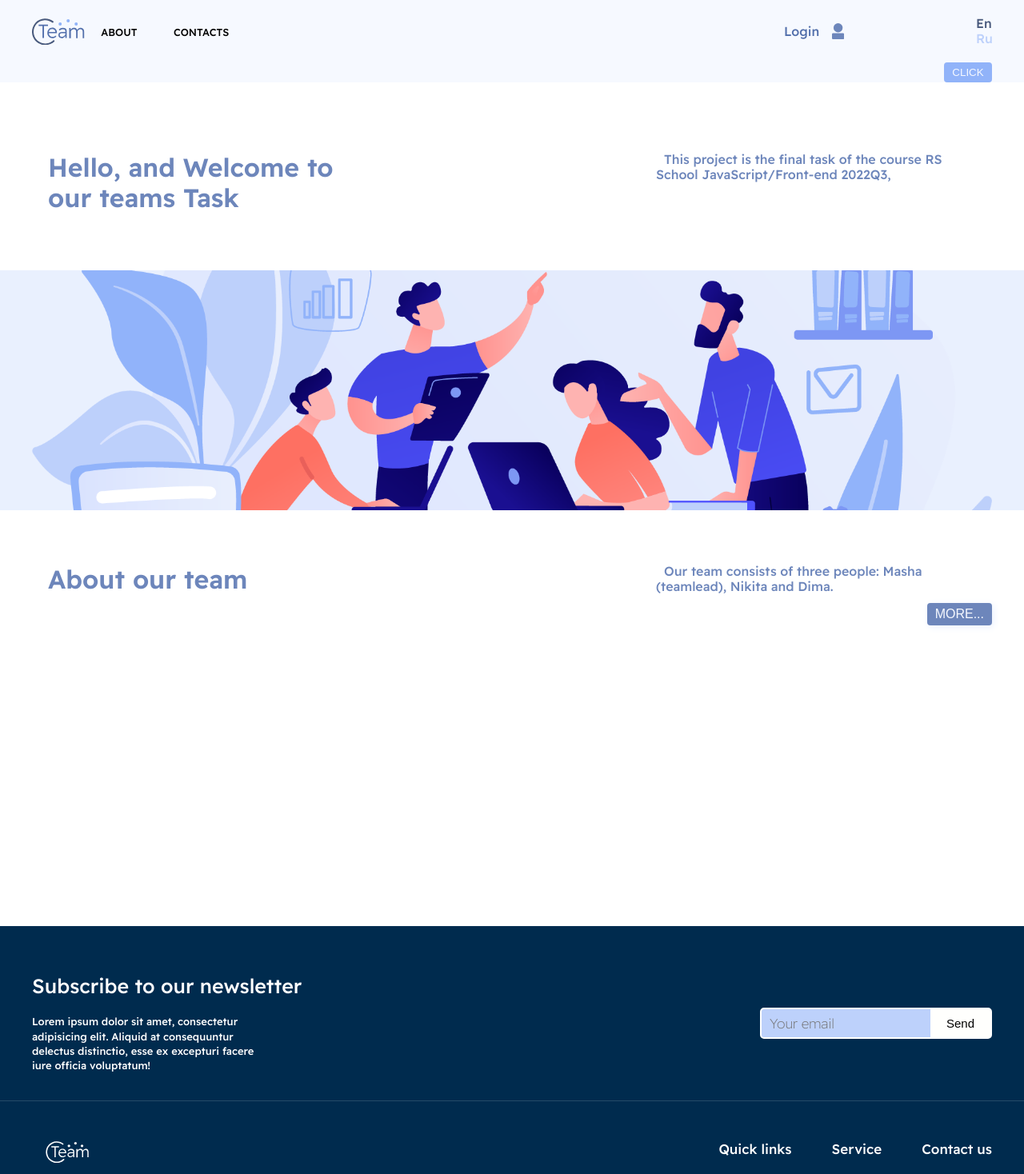
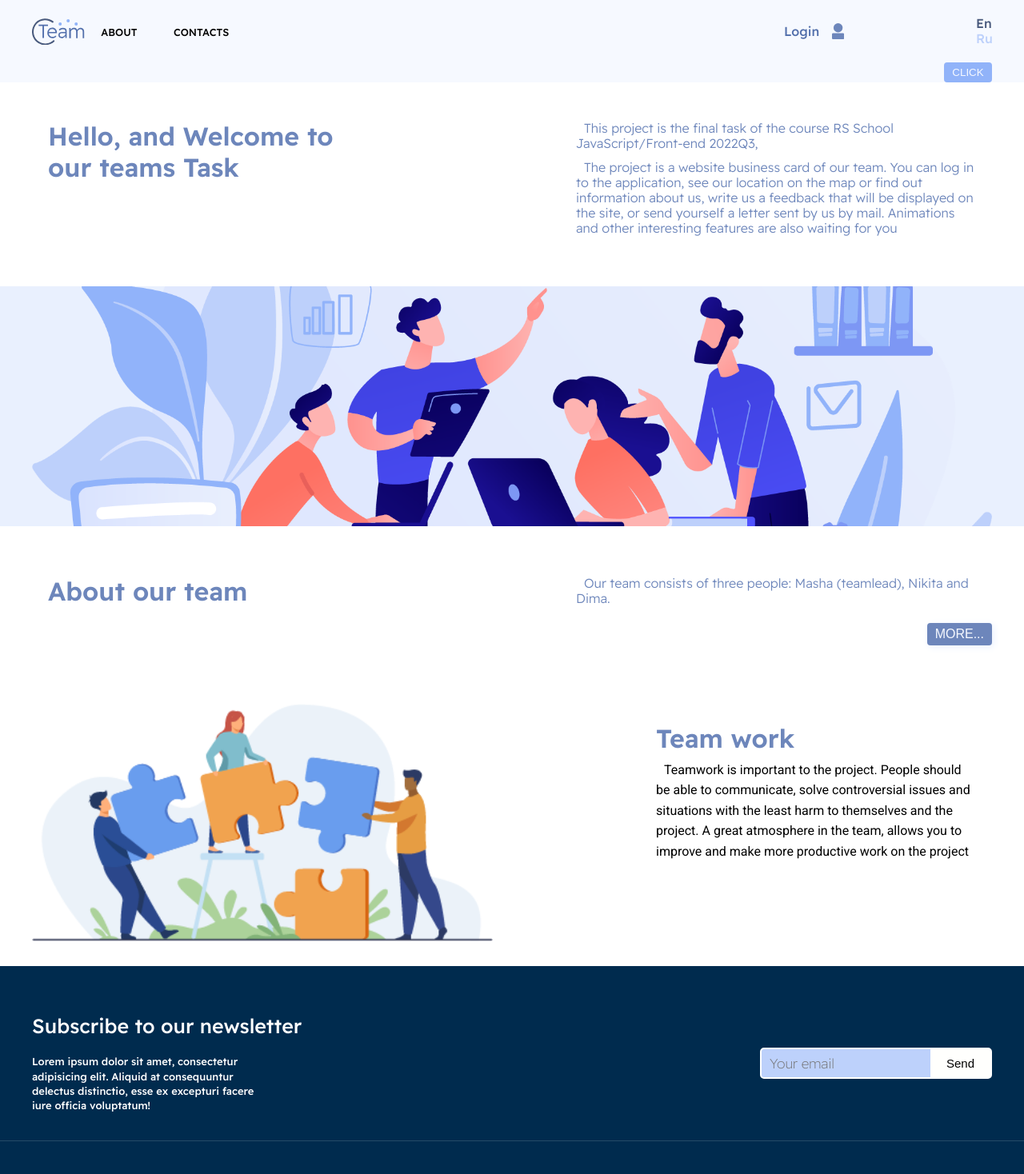
Before and after one commit to MaryAnzh/final-task, a Next.js app: page / in a window 1280 px wide. Shown: the top 1468 px of the page at 80% size. Built offline with nearby package versions, Linux system fonts and the light colour scheme; no server answers.

Commit message:
feat: add article about task

```diff
--- a/src/components/common/info-article/styled.ts
+++ b/src/components/common/info-article/styled.ts
@@ -3,7 +3,7 @@ import styled from "styled-components";
 export const ArticleWrap = styled.div`
     max-width: 1200px;
     width: 100%;
-    height: 220px;
+    min-height: 220px;
     padding: 20px 0;
     display: flex;
     flex-direction: column;
@@ -35,12 +35,17 @@ export const ArticleTitle = styled.h2`
     }
 `;
 
-export const ArticleText = styled.p`
-    max-width: 400px;
+export const ArticleText = styled.div`
+    max-width: 500px;
     width: 100%;
+`;
+
+export const ArticleTextP = styled.p`
     font-family: ${({ theme }) => theme.titleFamily};
     color: ${({ theme }) => theme.themeColor.font};
+    font-weight: 300;
     font-size: 1rem;
+    padding-bottom: 10px;
 
     &::first-letter {
         padding-left: 10px;
--- a/src/components/common/info-article/task-info/index.tsx
+++ b/src/components/common/info-article/task-info/index.tsx
@@ -5,19 +5,27 @@ import {
     ArticleWrap,
     ArticleInfo,
     ArticleTitle,
-    ArticleText
+    ArticleText,
+    ArticleTextP
 } from "../styled";
 
 export const TaskInfo = () => {
     const router = useRouter();
     const t = router.locale === 'en' ? en : ru;
 
-    return(
+    return (
         <ArticleWrap>
             <ArticleInfo>
                 <ArticleTitle>{t.GREETING_TITLE}</ArticleTitle>
-                <ArticleText>{t.GREETING_TEXT}</ArticleText>
+                <ArticleText>
+                    <ArticleTextP>
+                        {t.GREETING_TEXT}
+                    </ArticleTextP>
+                    <ArticleTextP>
+                        {t.GREETING_TEXT_2}
+                    </ArticleTextP>
+                </ArticleText>
             </ArticleInfo>
-        </ArticleWrap>
+        </ArticleWrap >
     );
 }
--- a/src/components/common/info-article/team-info/index.tsx
+++ b/src/components/common/info-article/team-info/index.tsx
@@ -7,7 +7,8 @@ import {
     ArticleInfo,
     ArticleTitle,
     ArticleText,
-    ArticleButtonWrap
+    ArticleButtonWrap,
+    ArticleTextP,
 } from "../styled";
 
 export const TeamInfoArticle = () => {
@@ -18,7 +19,11 @@ export const TeamInfoArticle = () => {
         <ArticleWrap>
             <ArticleInfo>
                 <ArticleTitle>{t.TEAM_INFO_TITLE}</ArticleTitle>
-                <ArticleText>{t.TEAM_INFO_TEXT}</ArticleText>
+                <ArticleText>
+                    <ArticleTextP>
+                        {t.TEAM_INFO_TEXT}
+                    </ArticleTextP>
+                </ArticleText>
             </ArticleInfo>
             <ArticleButtonWrap>
                 <LinkButton>{t.MORE}</LinkButton>
--- /dev/null
+++ b/src/components/simple/teem-info-block/index.tsx
@@ -0,0 +1,20 @@
+import { useRouter } from 'next/router';
+import { en } from '../../../data/locales/en';
+import { ru } from '../../../data/locales/ru';
+import {
+    TeamInfoWrap,
+    AboutTeamWorkTitle,
+    AboutTeamWorkText
+} from "./styled";
+
+export const TeamInfoBlock = () => {
+    const router = useRouter();
+    const t = router.locale === 'en' ? en : ru;
+
+    return (
+        <TeamInfoWrap>
+            <AboutTeamWorkTitle>{t.TEAM_WORK}</AboutTeamWorkTitle>
+            <AboutTeamWorkText>{t.TEAM_WORK_TEXT}</AboutTeamWorkText>
+        </TeamInfoWrap>
+    );
+}
--- /dev/null
+++ b/src/components/simple/teem-info-block/styled.ts
@@ -0,0 +1,38 @@
+import styled from "styled-components";
+
+export const TeamInfoWrap = styled.article`
+    max-width: 1200px;
+    width: 100%;
+    min-height: 300px;
+    height: fit-content;
+    padding: 20px;
+    display: flex;
+    flex-direction: column;
+    align-items: flex-end;
+    background-image: url(./img/team-info.png);
+    background-repeat: no-repeat;
+    background-position-x: left;
+    background-position-y: center;
+    background-size: 48%;
+    margin-bottom: 30px;
+    line-height: 1.6;
+
+`;
+
+export const AboutTeamWorkTitle = styled.h3`
+    max-width: 400px;
+    width: 100%;
+    font-size: 2rem;
+    font-family: ${({theme}) => theme.titleFamily};
+    font-weight: 600;
+    color: ${({theme}) => theme.themeColor.font};
+`;
+
+export const AboutTeamWorkText = styled.p`
+    max-width: 400px;
+    width: 100%;
+
+    &::first-letter {
+        padding-left: 10px;
+    }
+`;
--- a/src/components/simple/teem-info/styled.ts
+++ /dev/null
@@ -1,8 +0,0 @@
-import styled from "styled-components";
-
-export const TeamInfoWrap = styled.article`
-    max-width: 1200px;
-    width: 100%;
-    height: 300px;
-    padding: 20px;
-`;
--- a/src/components/smart/animation-block/styled.ts
+++ b/src/components/smart/animation-block/styled.ts
@@ -2,11 +2,12 @@ import styled from "styled-components";
 
 export const AnimationBlockStyled = styled.div`
   width: 100%;
-  height: 260px;
+  min-height: 280px;
   display: flex;
   flex-direction: column;
   align-items: center;
-  justify-content: space-between
+  justify-content: space-between;
+  padding-bottom: 20px;
 `;
 
 export const AnimationButtonWrap = styled.div`
--- a/src/data/locales/en.js
+++ b/src/data/locales/en.js
@@ -5,7 +5,11 @@ export const en = {
     LOGIN: 'Login',
     GREETING_TITLE: 'Hello, and Welcome to our teams Task',
     GREETING_TEXT: 'This project is the final task of the course RS School JavaScript/Front-end 2022Q3,',
+    GREETING_TEXT_2: `The project is a website business card of our team. You can log in to the application, see our location on the map or find out information about us, write us a feedback that will be displayed on the site, or send yourself a letter sent by us by mail. Animations and other interesting features are also waiting for you`,
     TEAM_INFO_TITLE: 'About our team',
     TEAM_INFO_TEXT: 'Our team consists of three people: Masha (teamlead), Nikita and Dima.',
     MORE: 'More...',
+    TEAM_WORK: 'Team work',
+    TEAM_WORK_TEXT: `Teamwork is important to the project.
+    People should be able to communicate, solve controversial issues and situations with the least harm to themselves and the project. A great atmosphere in the team, allows you to improve and make more productive work on the project`,
 };
--- a/src/data/locales/ru.js
+++ b/src/data/locales/ru.js
@@ -5,7 +5,12 @@ export const ru = {
     LOGIN: 'Вход',
     GREETING_TITLE: 'Привет, и Добро пожаловать на проект нашей команды',
     GREETING_TEXT: 'Этот проект является финальным заданием курса RS School  JavaScript/Front-end 2022Q3',
+    GREETING_TEXT_2: `Проект представляет собой сайт визитку нашей команды. Вы можете выполнить авторизированных вход в приложение,  посмотреть наше расположение на карте или узнать информацию о нас, написать нам фидбек, который отобразится на сайте, или отправить себе на почту письмо, сверстанное нами. Также вас ждут анимации и другие интересные фичи`,
     TEAM_INFO_TITLE: 'О нашей команде',
     TEAM_INFO_TEXT: 'Наша команда состоит из трех человек: Маша (тимлид), Никита и Дима,',
     MORE: 'Далее...',
+    TEAM_WORK: 'Командная работа',
+    TEAM_WORK_TEXT: `Работа в команде важна для проекта.
+    Люди должны уметь коммуницировать, решать спорные моменты и ситуации с наименьшим вредом для себя и проекта. Отличная атмосфера  в команде, позволяет улучшить и сделать более продуктивной работу над проектом.
+    Работать в команде дано не каждому. Потому надо прилагать все усилия, что бы научится этому навыку`,
 };
--- a/src/pages/index.tsx
+++ b/src/pages/index.tsx
@@ -5,8 +5,8 @@ import { ru } from '@/data/locales/ru'
 import { AnimationBlock } from '@/components/smart/animation-block'
 import { AboutPageWrap } from './styled'
 import { TeamsBackground } from './styled'
-import { TeamInfoWrap } from '@/components/simple/teem-info/styled'
 import { TeamInfoArticle } from '@/components/common/info-article/team-info'
+import { TeamInfoBlock } from '@/components/simple/teem-info-block'
 
 const inter = Inter({ subsets: ['latin'] })
 
@@ -18,8 +18,8 @@ export default function Home() {
     <AboutPageWrap>
       <AnimationBlock />
       <TeamsBackground />
-      <TeamInfoArticle/>
-      <TeamInfoWrap />
+      <TeamInfoArticle />
+      <TeamInfoBlock />
     </AboutPageWrap>
   )
 }
```
Also changed, not shown: src/components/simple/teem-info/index.tsx (deleted, +0 -10 lines).
